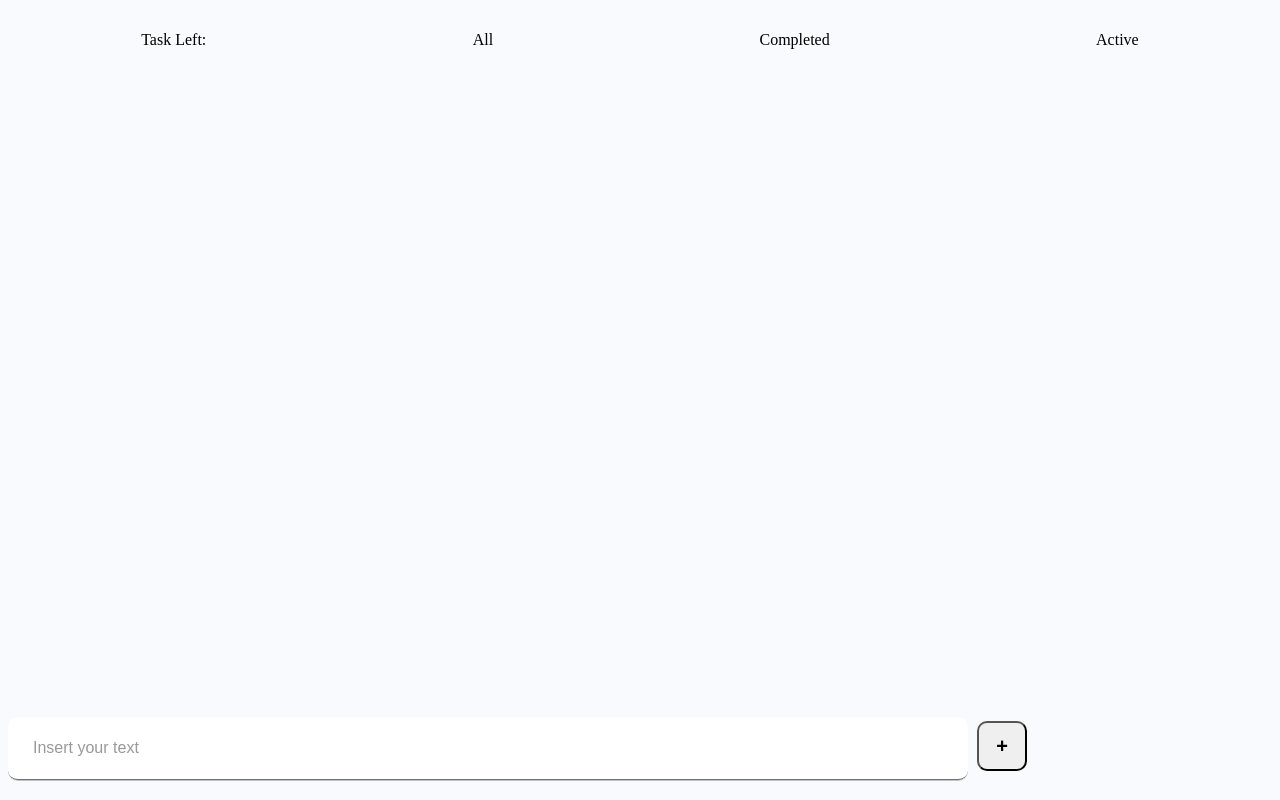
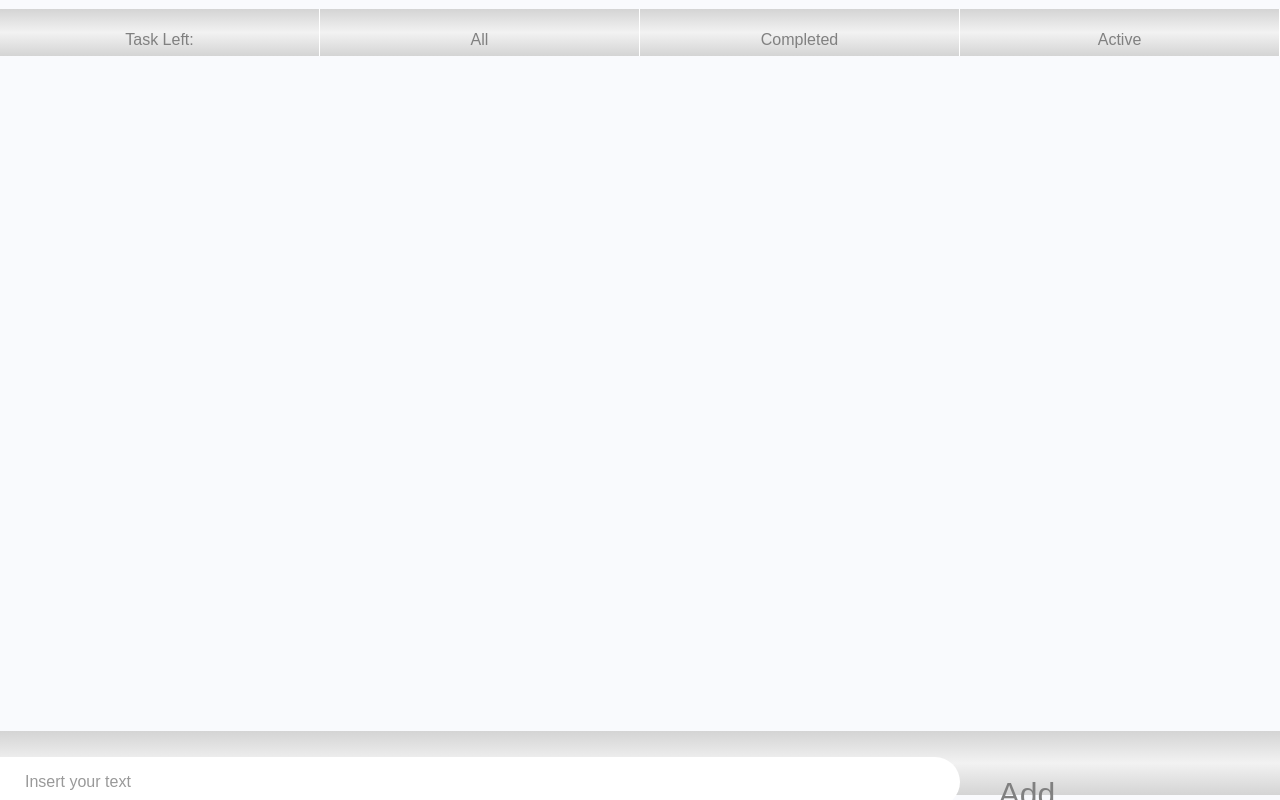
Before and after one commit to dongvt/dongvt.github.io, a plain HTML site: page ToDo/index.html in a window 1280 px wide. Drawn offline with Linux system fonts and the light colour scheme.

Commit message:
toDo updates

```diff
--- a/ToDo/index.html
+++ b/ToDo/index.html
@@ -1,5 +1,6 @@
 <!DOCTYPE html>
 <html lang="en">
+
 <head>
     <meta charset="UTF-8">
     <meta name="viewport" content="width=device-width, initial-scale=1.0">
@@ -11,6 +12,7 @@
 
     <title>ToDo List</title>
 </head>
+
 <body>
     <main>
         <div id="filter">
@@ -24,8 +26,9 @@
         </div>
         <div id="addNewToDo">
             <input type="text" id="addTodoInput" placeholder="Insert your text">
-            <button id="addToDoButton" >+</button>
+            <span id="addToDoButton">Add</span>
         </div>
     </main>
 </body>
+
 </html>
--- a/ToDo/styles/style.css
+++ b/ToDo/styles/style.css
@@ -1,6 +1,9 @@
 body {
     background: #F9FAFD;
-
+    margin: 0;
+    padding: 0;
+    width: auto;
+    font-family: 'Arial';
 }
 
 #listContainer {
@@ -8,7 +11,6 @@ body {
     grid-template-columns: 100%;
     max-width: 600px;
     margin: 50px auto;
-
 }
 
 .item {
@@ -21,11 +23,9 @@ body {
     font-size: 16px;
     font-weight: bold;
     color: #444
-
-
 }
 
- .drop {
+.drop {
     margin-left: 10px;
     margin-top: auto;
     margin-bottom: auto;
@@ -45,66 +45,84 @@ body {
 }
 
 #addNewToDo {
+    margin: 0px;
     position: fixed;
     width: 100%;
     height: 4em;
-    bottom: 20px;
+    bottom: 5px;
+    background-image: linear-gradient( rgba(212, 212, 212), rgb(242, 242, 242), rgb(212, 212, 212));
+}
 
-
-}
 #addTodoInput {
-    height: 100%;
+    /*height: 100%;*/
+    margin-top: 2%;
+    height: 50px;
     width: 75%;
-    border-radius: 10px;
+    border-radius: 0px 25px 25px 0px;
     border-color: rgba(178, 178, 178, 0.8);
     box-sizing: border-box;
-    border-top-style: hidden;
-    border-right-style: hidden;
-    border-left-style: hidden;
-    border-bottom-style: groove;
+    border: none;
     outline: none;
     padding-left: 15px;
-    font-family: Arial, Helvetica, sans-serif;
     font-size: 16px;
 }
 
-::-webkit-input-placeholder { /* Chrome/Opera/Safari */
+::-webkit-input-placeholder {
+    /* Chrome/Opera/Safari */
     color: #999;
     font-size: 16px;
     padding-left: 10px;
+}
 
-}
-::-moz-placeholder { /* Firefox 19+ */
+::-moz-placeholder {
+    /* Firefox 19+ */
     color: #999;
 }
-:-ms-input-placeholder { /* IE 10+ */
+
+:-ms-input-placeholder {
+    /* IE 10+ */
     color: #999;
 }
-:-moz-placeholder { /* Firefox 18- */
+
+:-moz-placeholder {
+    /* Firefox 18- */
     color: #999;
 }
 
 #addToDoButton {
-    width: 50px;
-    height: 50px;
-    margin: 5px;
-    padding: 5;
-    left: 0;
-    border-radius: 20%;
-    color: black;
-    font-weight: bolder;
-    font-size: 20px;
-
+    position: fixed;
+    margin-top: 3.5%;
+    margin-left: 3%;
+    color: grey;
+    font-weight: 500;
+    font-size: 2em;
 }
 
-#taskLeft, #filterAll, #filterCompleted, #filterActive {
-    margin: auto;
+#taskLeft,
+#filterAll,
+#filterCompleted,
+#filterActive {
     text-align: center;
     align-content: center;
+    height: 2em;
+    padding-top: 15px;
+    border-right: solid 1px white;
+    color: grey;
+    background-image: linear-gradient( rgba(212, 212, 212), rgb(242, 242, 242), rgb(212, 212, 212));
+    transition-duration: 0.5s;
+}
+
+#taskLeft:active,
+#filterAll:active,
+#filterCompleted:active,
+#filterActive:active {
+    box-shadow: 0.0em 0.5em 0.5em rgb(34, 77, 109);
+    transition-duration: 0.5s;
 }
 
 #filter {
-    display: flex;
+    display: grid;
+    grid-template-columns: 25% 25% 25% 25%;
     flex-direction: row;
     height: 4em;
     text-align: center;
```
